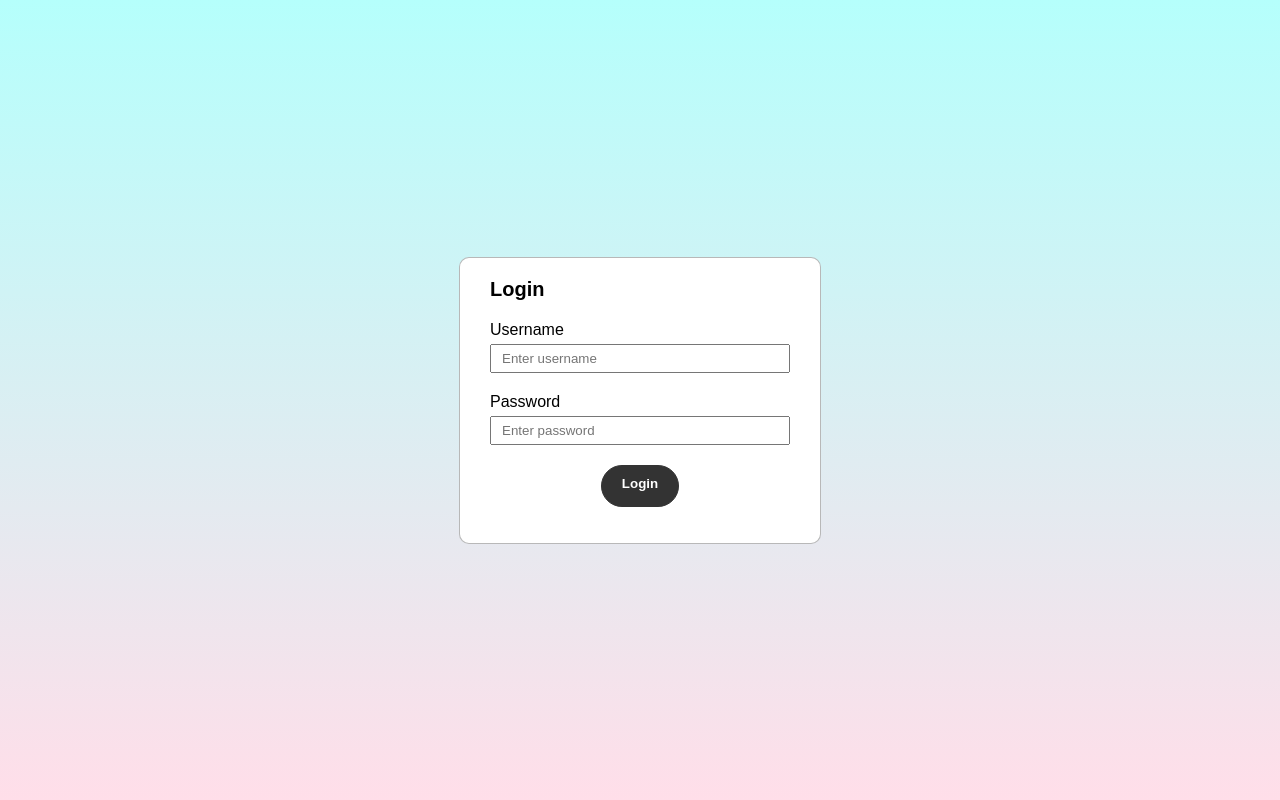
After one commit to Aakashsahu4/blog_sky, a Django app: template templates/login.html in a window 1280 px wide. The commit adds this page. Run offline with Django 5.2, Linux system fonts and the light colour scheme; the template is opened without the code that fills it, so the values that code supplies are empty.

Commit message:
added login page

```diff
--- a/account/urls.py
+++ b/account/urls.py
@@ -4,10 +4,11 @@ from account import views as account_views
 
 urlpatterns = [
 	path('index/', account_views.IndexView.as_view(), name='index'),
+	path('login/', account_views.LoginView.as_view(), name='login'),
 	path('create-user/',apis.CreateUserAPI.as_view()),
 	path('get-user/',apis.GetUserAPI.as_view()),
 	path('update-user/<int:user_id>/',apis.UpdateUserAPI.as_view()),
 	path('delete-user/<int:user_id>/',apis.DeleteUserAPI.as_view()),
-	path('login/',apis.LoginUser.as_view()),
+	path('user-login/',apis.LoginUser.as_view()),
 	path('ws/',apis.WebSocket.as_view()),
 ]
--- a/account/views.py
+++ b/account/views.py
@@ -3,3 +3,7 @@ from django.views.generic import TemplateView
 
 class IndexView(TemplateView):
     template_name = "index.html"
+
+
+class LoginView(TemplateView):
+    template_name = "login.html"
--- a/static/scripts.js
+++ b/static/scripts.js
@@ -8,7 +8,7 @@ document.addEventListener('DOMContentLoaded', function() {
 });
 
 function loadPosts() {
-    fetch('http://127.0.0.1:8000/api/posts/')
+    fetch('http://3.111.241.126/api/posts/')
         .then(response => response.json())
         .then(data => {
             const postsDiv = document.getElementById('posts');
@@ -26,7 +26,7 @@ function createPost() {
     const title = document.getElementById('title').value;
     const content = document.getElementById('content').value;
 
-    fetch('http://127.0.0.1:8000/api/posts/', {
+    fetch('http://3.111.241.126/api/posts/', {
         method: 'POST',
         headers: {
             'Content-Type': 'application/json',
--- /dev/null
+++ b/templates/login.html
@@ -0,0 +1,119 @@
+<h<!DOCTYPE html>
+    <html lang="en">
+
+    <head>
+        <meta charset="UTF-8">
+        <meta name="viewport" content="width=device-width, initial-scale=1.0">
+        <title>Blog Website</title>
+        <style>
+            body {
+                font-family: Arial, sans-serif;
+                margin: 0;
+                padding: 0;
+                min-height: 100vh;
+                background-color: #FFDEE9;
+                background-image: linear-gradient(0deg, #FFDEE9 0%, #B5FFFC 100%);
+                display: grid;
+                place-items: center;
+            }
+
+            .login-card {
+                background-color: #fff;
+                border-radius: 10px;
+                border: 1px solid #00000047;
+                padding: 20px 30px;
+                min-width: 300px;
+            }
+
+            .login-card-text {
+                font-size: 20px;
+                font-weight: 700;
+            }
+
+            #usernameField,
+            #passwordField {
+                width: 100%;
+                padding: 5px 10px;
+                margin-top: 5px;
+            }
+
+            .field-wrapper {
+                margin: 20px 0;
+            }
+
+            .login-btn-wrapper {
+                display: flex;
+                align-items: center;
+                justify-content: center;
+            }
+
+            .login-btn {
+                margin-top: 20px;
+                padding: 10px 20px 15px 20px;
+                border-radius: 30px;
+                outline: none;
+                border: 1px solid #333;
+                background-color: #333;
+                color: #fff;
+                font-weight: 700;
+                transition: 500ms ease all;
+            }
+
+            .login-btn:hover {
+                background-color: #fff;
+                border: 1px solid #333;
+                color: #333;
+            }
+        </style>
+    </head>
+
+    <body>
+        <div class="login-card">
+            <div class="login-card-text">
+                Login
+            </div>
+            <form id="loginForm">
+                <div class="field-wrapper">
+                    <label for="username">Username</label><br />
+                    <input type="text" id="usernameField" name="username" placeholder="Enter username" required>
+                </div>
+                <div>
+                    <label for="password">Password</label><br />
+                    <input type="password" id="passwordField" name="password" placeholder="Enter password" required>
+                </div>
+                <div class="login-btn-wrapper">
+                    <button type="submit" class="login-btn">Login</button>
+                </div>
+            </form>
+        </div>
+
+        <script>
+            document.getElementById('loginForm').addEventListener('submit', function (event) {
+                event.preventDefault();
+                login();
+            });
+
+            function login() {
+                const username = document.getElementById('usernameField').value;
+                const password = document.getElementById('passwordField').value;
+
+                fetch('http://3.111.241.126/api/account/user-login/', {
+                    method: 'POST',
+                    headers: {
+                        'Content-Type': 'application/json',
+                    },
+                    body: JSON.stringify({ username: username, password: password }),
+                })
+                    .then(response => response.json())
+                    .then(data => {
+						console.log(data)
+						sessionStorage.setItem("token", data.token.access)
+                        window.location.assign("http://3.111.241.126/api/account/index");
+                        document.getElementById('loginForm').reset();
+                    });
+            }
+        </script>
+
+    </body>
+
+    </html>
```
Also changed, not shown: templates/index.html (+8 -6 lines), README.md (added), db.sqlite3.
